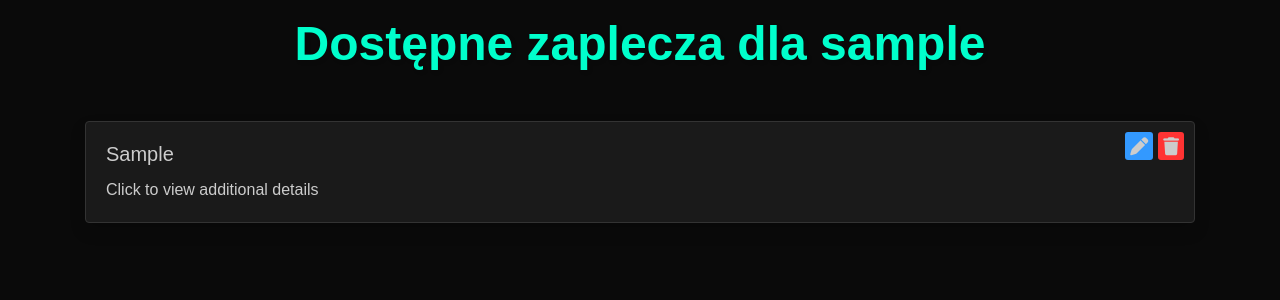
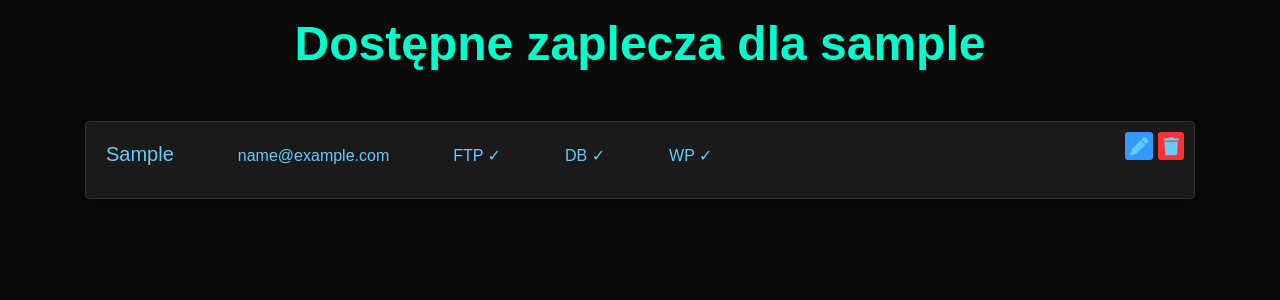
Before and after one commit to xXKUBAXx/Xddd, a Django app: page / in a window 1280 px wide. Shown: the part 56-356 px from the top of the page. Run offline with Django 4.2, Linux system fonts and the light colour scheme; a user stored in the database is signed in; tables that the repository leaves empty hold one stand-in row (values such as "Sample post"); some libraries are stand-ins or nearby versions.

Commit message:
change index page layout

```diff
--- a/backend/static/css/style.css
+++ b/backend/static/css/style.css
@@ -81,6 +81,14 @@ h1:hover {
 
 .card-icons #delete {
     background-color: #ff3333;
+}
+
+.index-card {
+    display: flex;
+    align-content: stretch;
+    align-items: baseline;
+    justify-content: flex-start;
+    gap: 4em;
 }
 
 .date-container {
--- a/backend/templates/index.html
+++ b/backend/templates/index.html
@@ -14,6 +14,7 @@ Dostępne zaplecza dla {{user.username}}
 <div class="container mt-5">
     <div class="row">
         <div class="col-md-12">
+            <a href="/{{i.id}}/">
                 <div class="card shadow" data-card-id="{{ i.id }}">
                     <div class="card-icons">
                         {% csrf_token %}
@@ -23,11 +24,29 @@ Dostępne zaplecza dla {{user.username}}
                         <i class="fas fa-pen icon" id="write"></i>
                         <i class="fas fa-trash icon" id="delete"></i>
                     </div>
-                <div class="card-body">
+                    <div class="card-body index-card">
                         <h5 class="card-title">{{ i.domain }}</h5>
-                    <p class="card-text">Click to view additional details</p>
+                        {% if i.email == social_data.email or user.is_staff %}
+                            <h6>{{ i.email }}</h6>
+                        {% endif %}
+                        {% if i.ftp_pass %}
+                        <h6>FTP &#10003;</h6>
+                        {% else %}
+                        <h6>FTP &#10007;</h6>
+                        {% endif %}
+                        {% if i.db_pass %}
+                        <h6>DB &#10003;</h6>
+                        {% else %}
+                        <h6>DB &#10007;</h6>
+                        {% endif %}
+                        {% if i.wp_user %}
+                        <h6>WP &#10003;</h6>
+                        {% else %}
+                        <h6>WP &#10007;</h6>
+                        {% endif %}
                     </div>
-                <div class="table-responsive">
+                </a>
+                {% comment %} <div class="table-responsive">
                     <table class="table table-bordered additional-attributes" style="display: none;">
                         <thead class="thead-light">
                             <tr>
@@ -44,7 +63,7 @@ Dostępne zaplecza dla {{user.username}}
                             {% endfor %}
                         </tbody>
                     </table>
-                </div>
+                </div> {% endcomment %}
             </div>
         </div>
     </div>
```
Lines whose indentation alone changed are shown as unchanged.
